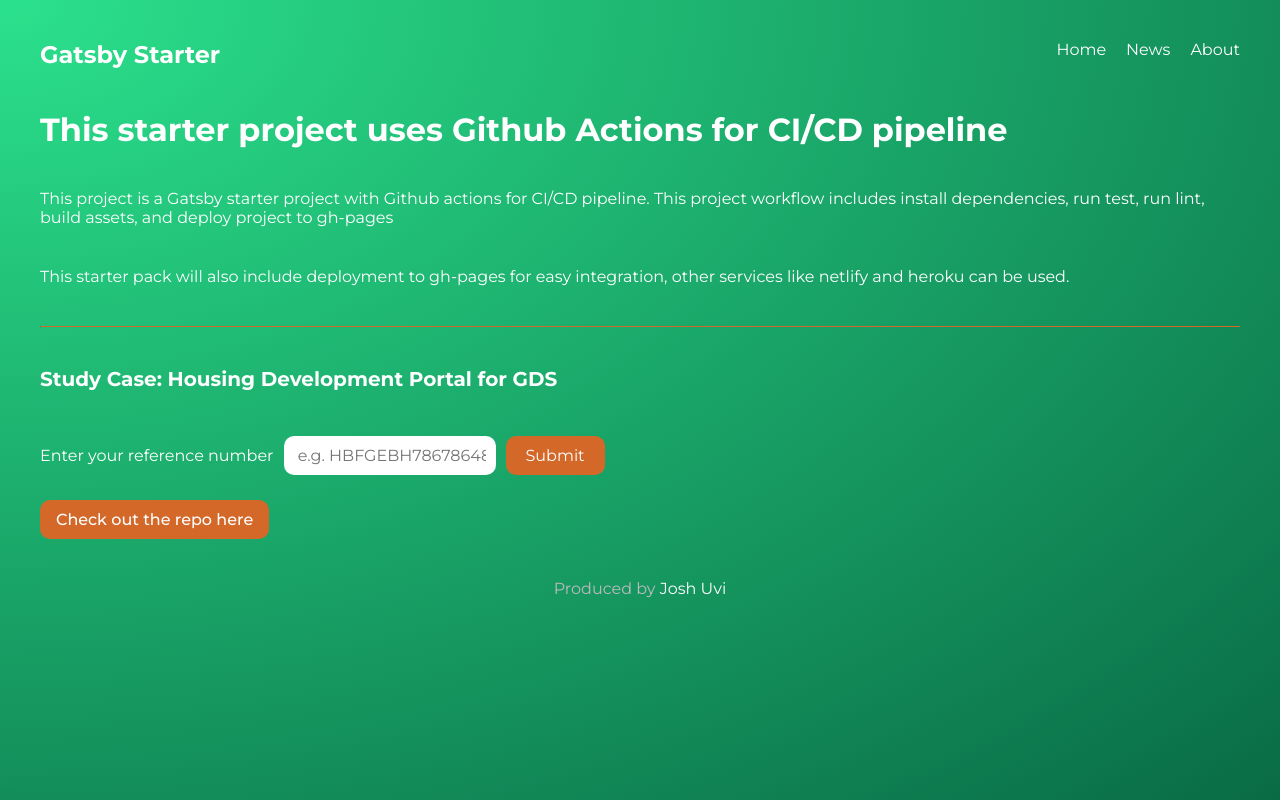
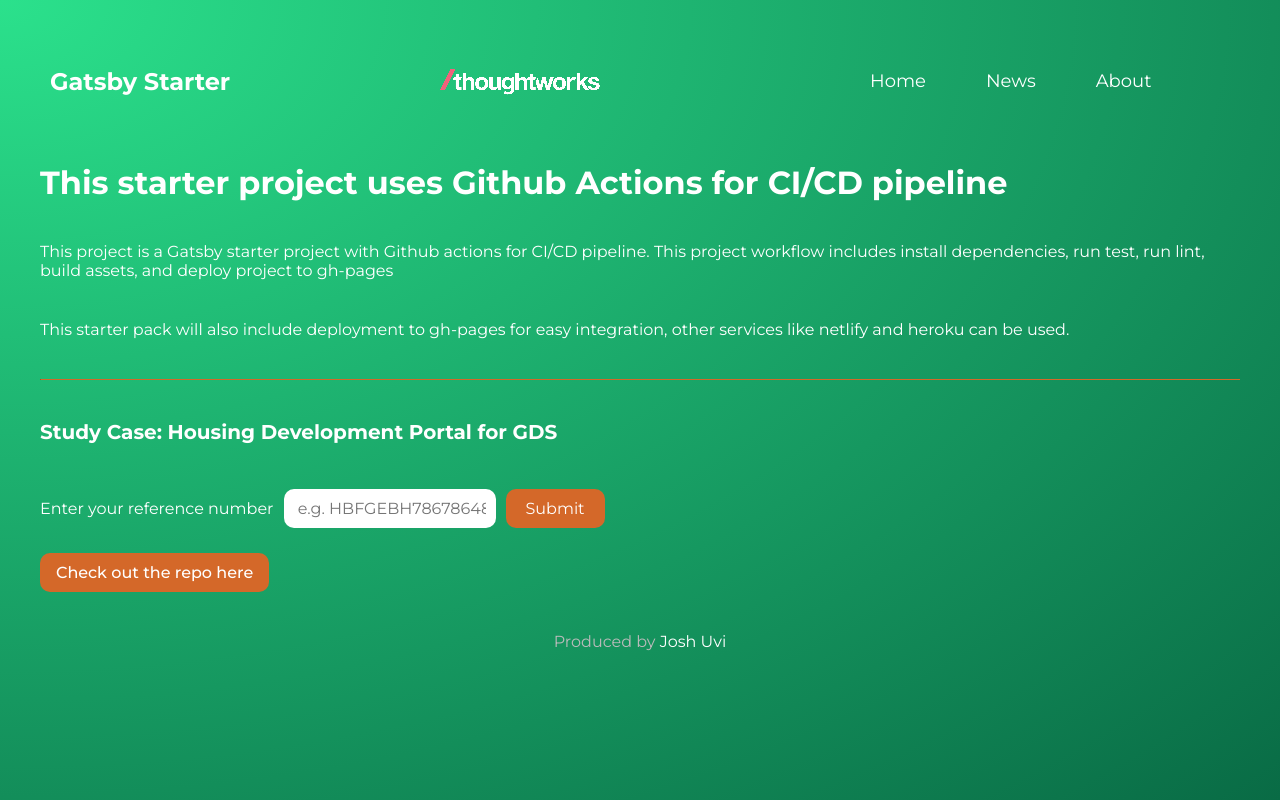
Before and after one commit to Josh-Uvi/Gatsby-Starter, a Gatsby site: page /home in a window 1280 px wide. Built offline with nearby package versions, Linux system fonts and the light colour scheme; Gatsby itself is replaced by a stand-in of ours.

Commit message:
added image file support

```diff
--- a/gatsby-config.js
+++ b/gatsby-config.js
@@ -16,6 +16,7 @@
   plugins: [
     `gatsby-transformer-sharp`,
     `gatsby-plugin-sharp`,
+    `gatsby-plugin-image`,
     `gatsby-transformer-json`,
     {
       resolve: "gatsby-plugin-eslint",
@@ -30,7 +31,7 @@
       resolve: `gatsby-source-filesystem`,
       options: {
         name: `images`,
-        path: `${__dirname}/static/images/`,
+        path: `${__dirname}/src/images/`,
       },
     },
     {
--- a/package.json
+++ b/package.json
@@ -18,6 +18,7 @@
   "dependencies": {
     "@reach/router": "^1.3.4",
     "gatsby": "^3.6.2",
+    "gatsby-plugin-image": "^1.8.0",
     "gatsby-plugin-sharp": "^3.8.0",
     "gatsby-source-filesystem": "^3.8.0",
     "gatsby-transformer-json": "^3.8.0",
--- a/src/Components/NavBar.js
+++ b/src/Components/NavBar.js
@@ -1,10 +1,14 @@
 import React from "react"
 import { Link } from "gatsby"
+import { StaticImage } from "gatsby-plugin-image"
 
 export default function NavBar() {
   return (
     <nav>
-      <h2>Gatsby Starter</h2>
+      <h2 className="header">Gatsby Starter</h2>
+      <div className="logo">
+        <StaticImage src="../images/tw-logo.png" alt="image" />
+      </div>
       <div className="links">
         <Link to="/">Home</Link>
         <Link to="/news">News</Link>
--- a/src/styles/global.css
+++ b/src/styles/global.css
@@ -24,24 +24,30 @@
 .layout {
   max-width: 1200px;
   margin: 0 auto;
-  padding: 0 auto;
 }
 
 nav {
   display: grid;
-  grid-template-columns: 1fr 1fr;
+  grid-template-columns: 1fr 1fr 1fr;
   margin: 40px auto;
+  align-items: center;
+  /* border: 1px solid red; */
 }
 
-nav .links {
-  display: inline-block;
-  text-align: right;
+nav .header {
+  padding: 10px;
 }
+
+/* nav .links {} */
+
+/* nav .logo {} */
 
 nav a {
   display: inline-block;
-  margin-left: 20px;
+  margin: 20px;
+  padding: 10px;
   font-weight: 400;
+  font-size: large;
   padding-bottom: 8px;
   border-bottom: 3px solid transparent;
 }
```
Also changed, not shown: src/pages/news.js (+17 -6 lines), src/styles/news.module.css (+2 -7 lines), src/images/tw-logo.png (added), static/images/thoughtworks_flamingo_white.png (deleted), 1 other file.
